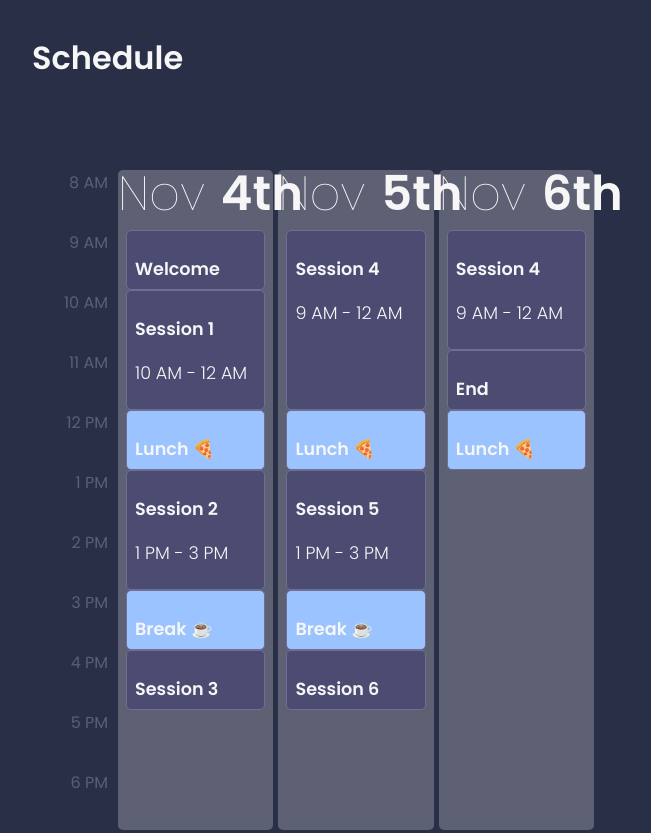
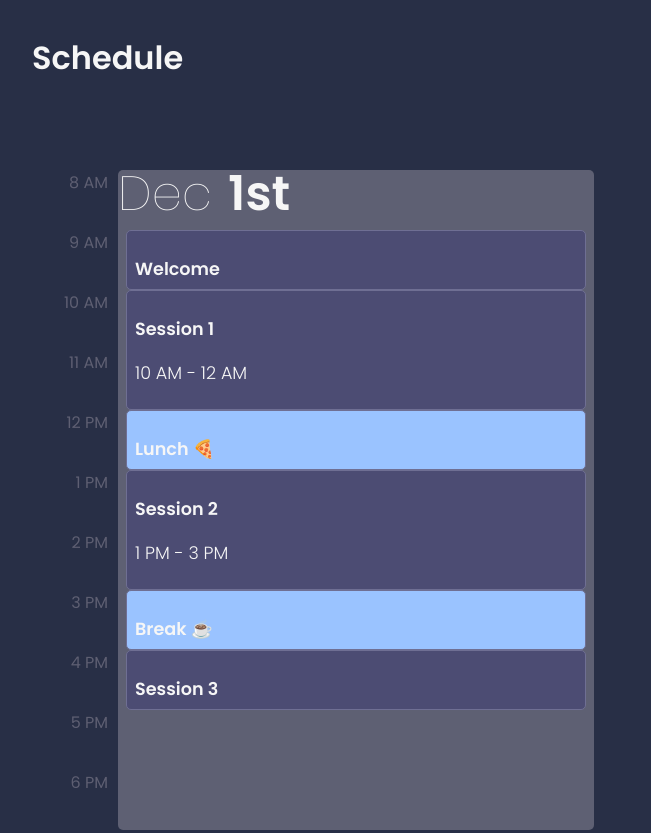
Before and after one commit to ThomasMildner/DAIP, a plain HTML site: page index.html in a window 1280 px wide. Shown: the part 839-1672 px from the top of the page, without its empty margins (168-819 px from the left). Drawn offline with nearby package versions, Linux system fonts and the light colour scheme.

Commit message:
initial website

```diff
--- a/index.html
+++ b/index.html
@@ -79,8 +79,8 @@
                   <div class="days">
                     <div class="day mon">
                       <div class="date">
-                        <p class="date-day">Nov</p>
-                        <p class="date-num">4th</p>
+                        <p class="date-day">Dec</p>
+                        <p class="date-num">1st</p>
                       </div>
                       <div class="events">
                            <div class="event start-9 end-10 cell-background">
@@ -103,51 +103,6 @@
                             <div class="event start-16 end-17 cell-background">
                                   <p class="title">Session 3</p>
                             </div>
-                      </div>
-                    </div>
-                    <div class="day tues">
-                      <div class="date">
-                        <p class="date-day">Nov</p>
-                        <p class="date-num">5th</p>
-                      </div>
-                      <div class="events">
-
-                            <div class="event start-9 end-12 cell-background">
-                                  <p class="title">Session 4</p>
-                                  <p class="time">9 AM - 12 AM</p>
-                            </div>
-                            <div class="event start-12 end-13 lunch-background">
-                              <p class="title">Lunch 🍕</p>
-                            </div>
-                            <div class="event start-13 end-15 cell-background">
-                                  <p class="title">Session 5</p>
-                                  <p class="time">1 PM - 3 PM</p>
-                            </div>
-                           <div class="event start-15 end-16 lunch-background">
-                                  <p class="title">Break ☕</p>
-                            </div>
-                            <div class="event start-16 end-17 cell-background">
-                                  <p class="title">Session 6</p>
-                            </div>
-                      </div>
-                    </div>
-                    <div class="day wed">
-                      <div class="date">
-                        <p class="date-day">Nov</p>
-                        <p class="date-num">6th</p>
-                      </div>
-                      <div class="events">
-                          <div class="event start-9 end-11 cell-background">
-                                  <p class="title">Session 4</p>
-                                  <p class="time">9 AM - 12 AM</p>
-                            </div>
-                            <div class="event start-11 end-12 cell-background">
-                                  <p class="title">End</p>
-                            </div>
-                            <div class="event start-12 end-13 lunch-background">
-                              <p class="title">Lunch 🍕</p>
-                            </div>
-                        </div>
                       </div>
                     </div>
                   </div>
```
